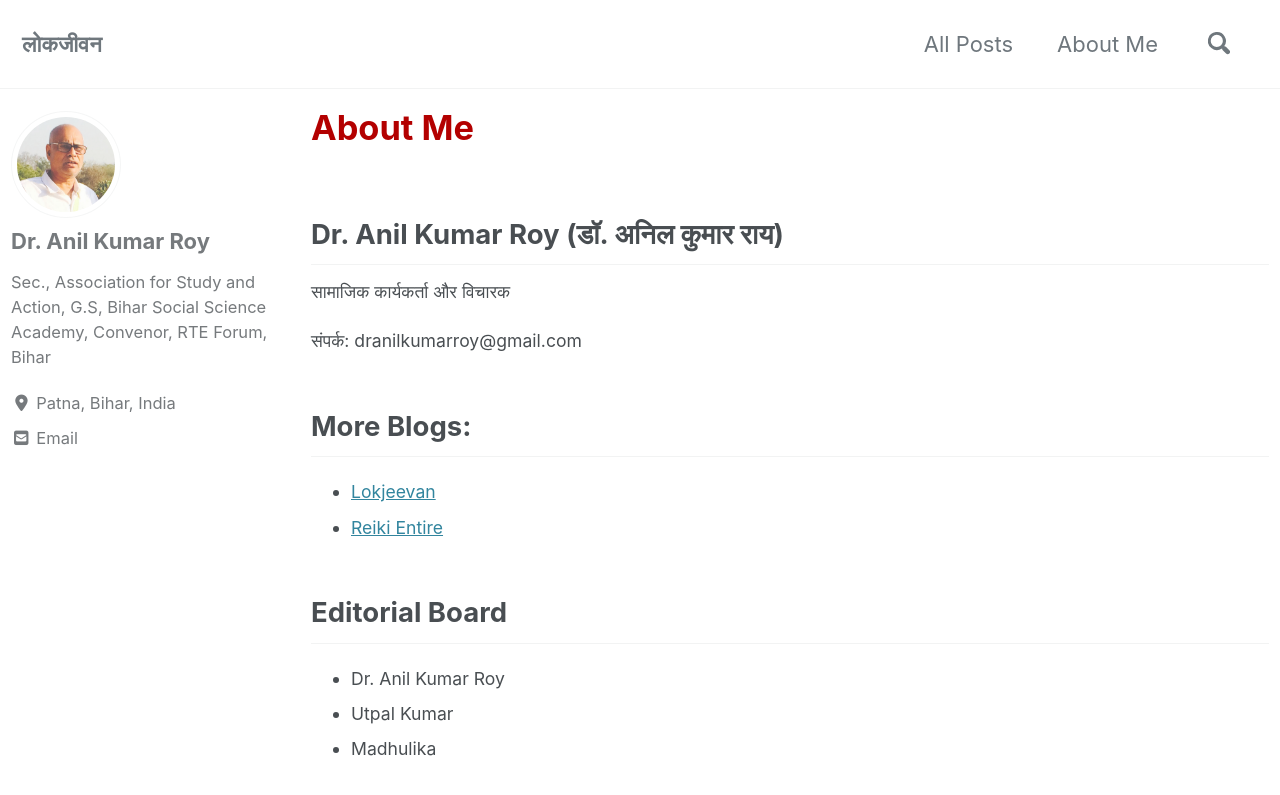
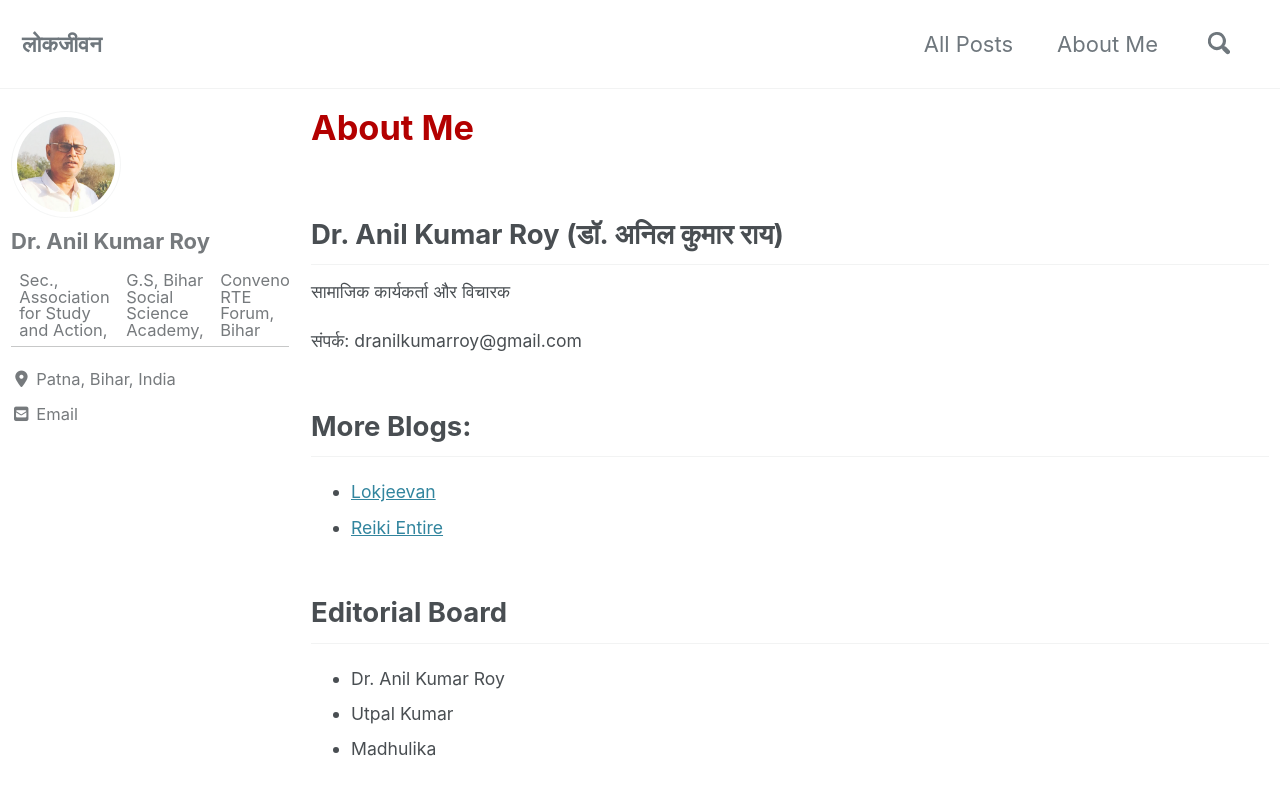
Before and after one commit to lokjivan/lokjivan-earthinversion, a Jekyll site: the page built from _pages/about-me.html, in a window 1280 px wide and 900 px high. Shown: the top 795 px of the window. Built offline with Jekyll 4.4.1, drawn with Linux system fonts in a browser that asks for light colours; cached includes are drawn as plain includes; nearby versions of some CDN libraries; comment, search, counter and statistics services are not loaded.

```diff
--- a/_config.yml
+++ b/_config.yml
@@ -109,7 +109,7 @@ analytics:
 author:
   name             : "Dr. Anil Kumar Roy"
   avatar           : "/assets/images/anilphoto.jpeg" # path of avatar image, e.g. "/assets/images/bio-photo.jpg"
-  bio              : "Sec., Association for Study and Action, G.S, Bihar Social Science Academy, Convenor, RTE Forum, Bihar"
+  bio              : "Sec., Association for Study and Action,| G.S, Bihar Social Science Academy,| Convenor, RTE Forum, Bihar"
   location         : "Patna, Bihar, India"
   email            :
   links:
```
